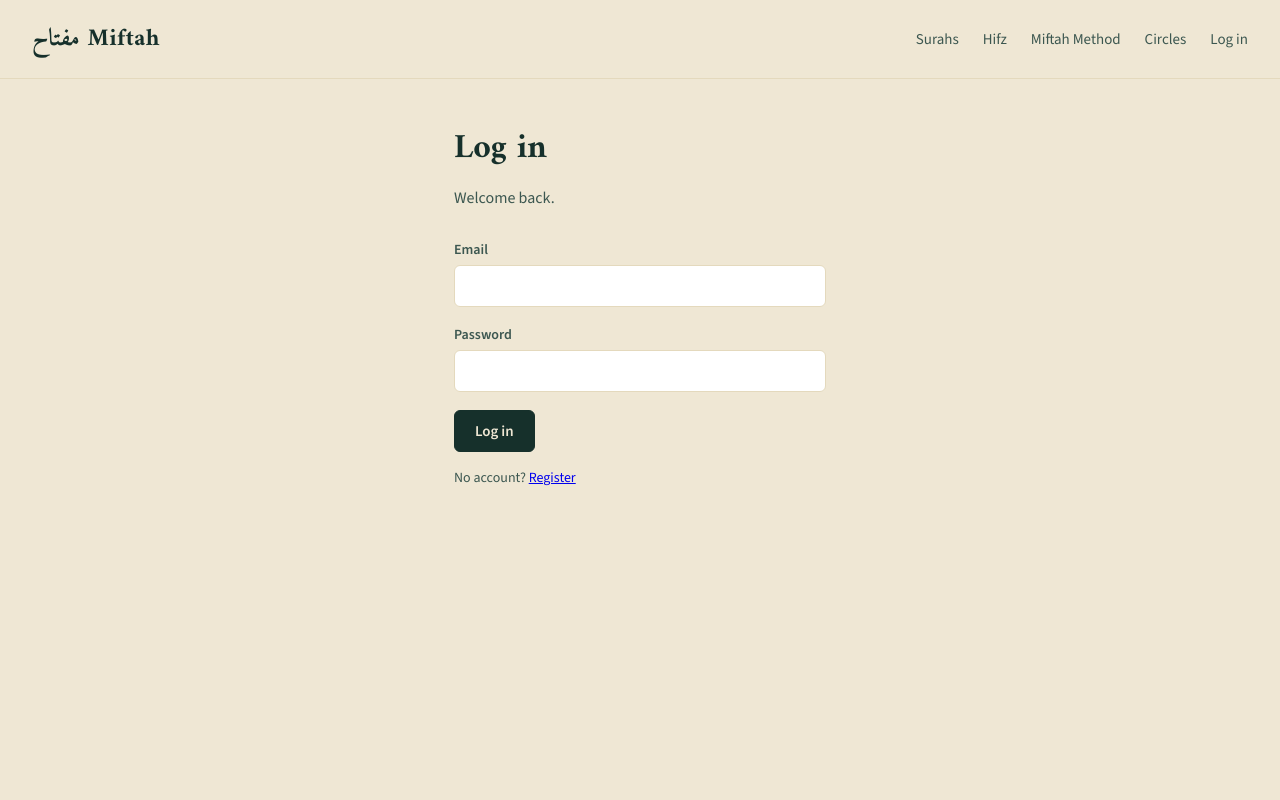
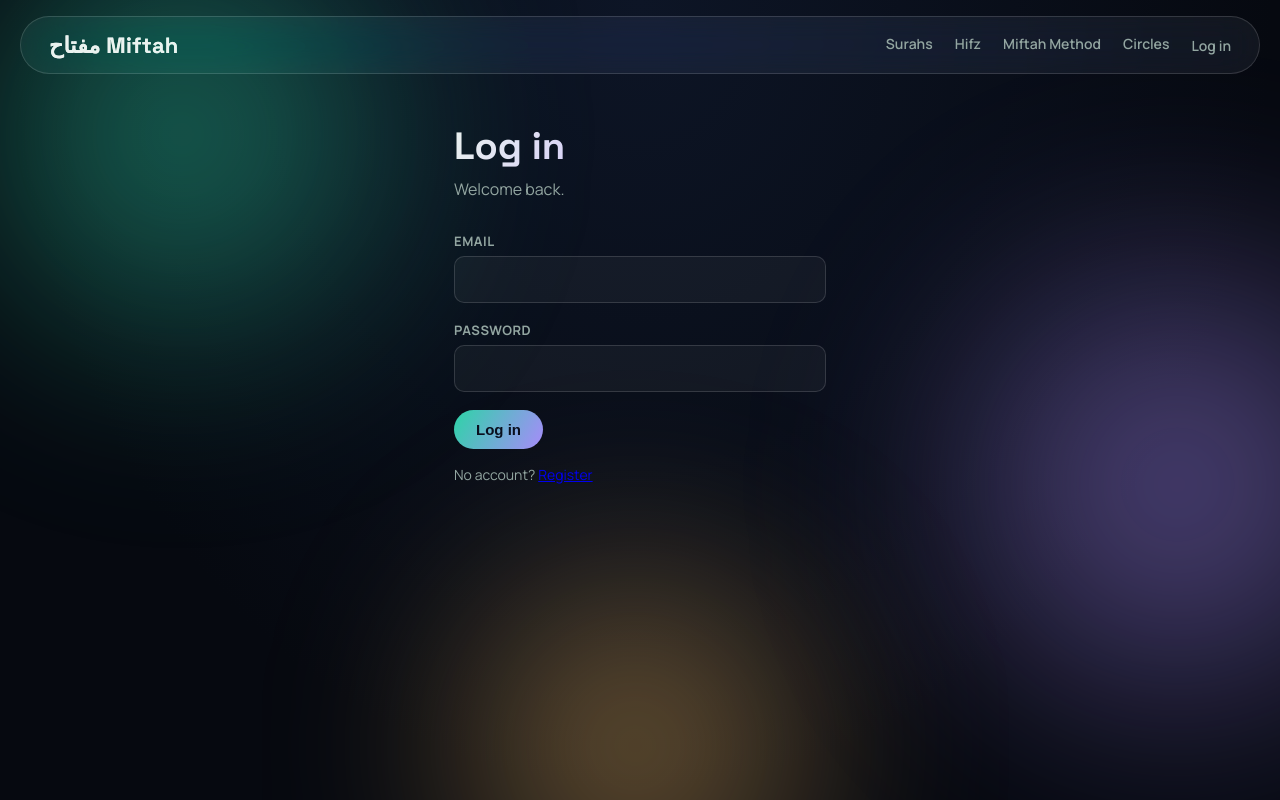
Before and after one commit to affaanzafar/miftahv2, a Next.js app in the folder frontend/: page /login in a window 1280 px wide. Built offline with nearby package versions, Linux system fonts and the light colour scheme; no server answers.

Commit message:
fix select dropdown styling and helper text overlap

```diff
--- a/frontend/app/globals.css
+++ b/frontend/app/globals.css
@@ -1,24 +1,41 @@
 /* -----------------------------------------------------------------------
-   Miftah design tokens
-   Palette: aged parchment ground, deep ink-teal for structure/text,
-   brass/gold for illumination accents (used sparingly — the signature
-   element is the illuminated ayah card, everything else stays quiet).
-   Type: Amiri (Naskh serif) for Arabic ayah display, Source Sans 3 for UI.
+   Miftah — vibrant glass theme
+   A dark cosmic ground with three jewel-tone accents (emerald growth,
+   amethyst illumination, amber mastery) drifting as soft blurred orbs.
+   Every panel is frosted glass floating above that field, and glows
+   softly on hover — illumination reinterpreted through light, not ink.
+   Type: Space Grotesk (display) + Manrope (UI) + Amiri (Arabic).
    -------------------------------------------------------------------- */
 
 :root {
-  --parchment: #efe7d4;
-  --parchment-deep: #e4d9bd;
-  --ink: #16302b;
-  --ink-soft: #3c5750;
-  --brass: #a8823c;
-  --brass-light: #cba85f;
-  --maroon: #7a2e2e;
-  --correct: #2f6b4f;
-  --wrong: #a3402f;
-  --missed: #b08a2e;
-  --added: #6b6b8a;
-  --radius: 6px;
+  --void: #0a0f1e;
+  --void-deep: #060910;
+  --emerald: #2dd4a7;
+  --emerald-soft: #7ee8c9;
+  --violet: #a78bfa;
+  --violet-soft: #cabbfb;
+  --gold: #fbbf66;
+  --gold-soft: #ffd699;
+  --mist: #eaf2ef;
+  --mist-soft: #93a6a1;
+  --wrong: #ff8a80;
+  --glass: rgba(255, 255, 255, 0.055);
+  --glass-strong: rgba(255, 255, 255, 0.09);
+  --glass-border: rgba(255, 255, 255, 0.14);
+  --radius: 16px;
+  --radius-sm: 10px;
+
+  /* legacy token aliases so any untouched inline styles still resolve */
+  --parchment: var(--void);
+  --parchment-deep: var(--glass-border);
+  --ink: var(--mist);
+  --ink-soft: var(--mist-soft);
+  --brass: var(--gold);
+  --brass-light: var(--gold-soft);
+  --maroon: var(--wrong);
+  --correct: var(--emerald);
+  --missed: var(--gold);
+  --added: var(--violet);
 }
 
 * {
@@ -29,53 +46,169 @@ html,
 body {
   margin: 0;
   padding: 0;
-  background: var(--parchment);
-  color: var(--ink);
-  font-family: "Source Sans 3", -apple-system, sans-serif;
+  background: var(--void);
+  color: var(--mist);
+  font-family: "Manrope", -apple-system, sans-serif;
+  min-height: 100%;
 }
 
 .app-shell {
+  position: relative;
   min-height: 100vh;
   display: flex;
   flex-direction: column;
+  isolation: isolate;
+  overflow-x: hidden;
+}
+
+/* ------------------------------ Orb field -------------------------------- */
+
+.bg-orbs {
+  position: fixed;
+  inset: 0;
+  z-index: -1;
+  overflow: hidden;
+  pointer-events: none;
+  background: radial-gradient(ellipse at top, #0d1526 0%, var(--void-deep) 70%);
+}
+
+.bg-orbs span {
+  position: absolute;
+  border-radius: 50%;
+  filter: blur(90px);
+  opacity: 0.55;
+}
+
+.bg-orbs span:nth-child(1) {
+  width: 560px;
+  height: 560px;
+  top: -160px;
+  left: -120px;
+  background: radial-gradient(circle, var(--emerald), transparent 70%);
+  animation: orb-drift-a 26s ease-in-out infinite;
+}
+
+.bg-orbs span:nth-child(2) {
+  width: 620px;
+  height: 620px;
+  top: 20%;
+  right: -220px;
+  background: radial-gradient(circle, var(--violet), transparent 70%);
+  animation: orb-drift-b 32s ease-in-out infinite;
+}
+
+.bg-orbs span:nth-child(3) {
+  width: 480px;
+  height: 480px;
+  bottom: -200px;
+  left: 30%;
+  background: radial-gradient(circle, var(--gold), transparent 70%);
+  animation: orb-drift-c 30s ease-in-out infinite;
+}
+
+@keyframes orb-drift-a {
+  0%, 100% { transform: translate(0, 0) scale(1); }
+  50% { transform: translate(60px, 40px) scale(1.08); }
+}
+
+@keyframes orb-drift-b {
+  0%, 100% { transform: translate(0, 0) scale(1); }
+  50% { transform: translate(-50px, 60px) scale(1.05); }
+}
+
+@keyframes orb-drift-c {
+  0%, 100% { transform: translate(0, 0) scale(1); }
+  50% { transform: translate(40px, -50px) scale(1.1); }
+}
+
+@media (prefers-reduced-motion: reduce) {
+  .bg-orbs span {
+    animation: none !important;
+  }
+  * {
+    animation-duration: 0.001ms !important;
+    transition-duration: 0.001ms !important;
+  }
 }
 
 /* -------------------------------- Nav ---------------------------------- */
 
 .nav {
+  position: sticky;
+  top: 0;
+  z-index: 50;
   display: flex;
   align-items: center;
   justify-content: space-between;
-  padding: 18px 32px;
-  border-bottom: 1px solid var(--parchment-deep);
-  background: var(--parchment);
+  padding: 14px 28px;
+  margin: 16px 20px 0;
+  border-radius: 999px;
+  background: var(--glass);
+  border: 1px solid var(--glass-border);
+  backdrop-filter: blur(18px) saturate(160%);
+  -webkit-backdrop-filter: blur(18px) saturate(160%);
+  transition: background 0.25s ease, box-shadow 0.25s ease, border-color 0.25s ease;
+}
+
+.nav-scrolled {
+  background: var(--glass-strong);
+  box-shadow: 0 8px 32px rgba(0, 0, 0, 0.35);
+  border-color: rgba(255, 255, 255, 0.22);
 }
 
 .nav-brand {
-  font-family: "Amiri", serif;
-  font-size: 24px;
+  font-family: "Space Grotesk", serif;
+  font-size: 22px;
   font-weight: 700;
-  color: var(--ink);
-  letter-spacing: 0.02em;
+  color: var(--mist);
+  letter-spacing: 0.01em;
   text-decoration: none;
+  background: linear-gradient(120deg, var(--mist) 40%, var(--emerald-soft));
+  -webkit-background-clip: text;
+  background-clip: text;
 }
 
 .nav-links {
   display: flex;
-  gap: 24px;
+  gap: 22px;
   align-items: center;
 }
 
 .nav-links a {
-  color: var(--ink-soft);
+  color: var(--mist-soft);
   text-decoration: none;
-  font-size: 15px;
-  font-weight: 500;
+  font-size: 14px;
+  font-weight: 600;
 }
 
 .nav-links a:hover,
 .nav-links a:focus-visible {
-  color: var(--brass);
+  color: var(--gold-soft);
+}
+
+.nav-link {
+  position: relative;
+  color: var(--mist-soft);
+  text-decoration: none;
+  font-size: 14px;
+  font-weight: 600;
+  padding-bottom: 4px;
+  display: inline-block;
+}
+
+.nav-link:hover,
+.nav-link:focus-visible {
+  color: var(--gold-soft);
+}
+
+.nav-underline {
+  position: absolute;
+  left: 0;
+  right: 0;
+  bottom: -6px;
+  height: 2px;
+  border-radius: 999px;
+  background: linear-gradient(90deg, var(--emerald), var(--gold));
 }
 
 /* ------------------------------- Layout --------------------------------- */
@@ -85,57 +218,64 @@ body {
   width: 100%;
   max-width: 880px;
   margin: 0 auto;
-  padding: 40px 24px 80px;
+  padding: 48px 24px 100px;
 }
 
 h1.page-title {
-  font-family: "Amiri", serif;
-  font-size: 34px;
+  font-family: "Space Grotesk", serif;
+  font-size: 38px;
+  font-weight: 700;
   margin: 0 0 8px;
+  background: linear-gradient(120deg, var(--mist), var(--violet-soft) 60%, var(--gold-soft));
+  -webkit-background-clip: text;
+  background-clip: text;
+  color: transparent;
 }
 
 .page-subtitle {
-  color: var(--ink-soft);
+  color: var(--mist-soft);
   margin: 0 0 32px;
   font-size: 16px;
 }
 
 /* --------------------------- Illuminated card ---------------------------
-   Signature element: an ayah panel bordered like manuscript illumination —
-   a brass hairline rule with corner flourishes drawn in CSS, used only
-   around Quran text (the recitation view), never decoratively elsewhere.
+   Signature element: the manuscript-illumination idea, reborn as light.
+   A glass panel with a soft conic glow that sweeps in on hover, standing
+   in for the old ink-and-brass corner flourishes.
    -------------------------------------------------------------------- */
 
 .illuminated-card {
   position: relative;
-  background: #f7f2e4;
-  border: 1px solid var(--brass);
+  background: var(--glass-strong);
+  border: 1px solid var(--glass-border);
   border-radius: var(--radius);
   padding: 36px 32px;
   margin-bottom: 24px;
-}
-
-.illuminated-card::before,
-.illuminated-card::after {
-  content: "";
-  position: absolute;
-  width: 18px;
-  height: 18px;
-  border: 2px solid var(--brass-light);
+  backdrop-filter: blur(16px) saturate(150%);
+  -webkit-backdrop-filter: blur(16px) saturate(150%);
+  overflow: hidden;
+  transition: transform 0.3s cubic-bezier(0.22, 1, 0.36, 1), box-shadow 0.3s ease, border-color 0.3s ease;
 }
 
 .illuminated-card::before {
-  top: -1px;
-  left: -1px;
-  border-right: none;
-  border-bottom: none;
+  content: "";
+  position: absolute;
+  inset: -2px;
+  background: conic-gradient(from 0deg, var(--emerald), var(--violet), var(--gold), var(--emerald));
+  opacity: 0;
+  z-index: -1;
+  filter: blur(18px);
+  transition: opacity 0.35s ease;
 }
 
-.illuminated-card::after {
-  bottom: -1px;
-  right: -1px;
-  border-left: none;
-  border-top: none;
+.illuminated-card:hover {
+  transform: translateY(-3px);
+  border-color: rgba(255, 255, 255, 0.28);
+  box-shadow: 0 16px 40px rgba(0, 0, 0, 0.4);
+}
+
+.illuminated-card:hover::before {
+  opacity: 0.35;
 }
 
 .ayah-arabic {
@@ -144,6 +284,7 @@ h1.page-title {
   line-height: 2.1;
   text-align: right;
   direction: rtl;
+  color: var(--mist);
 }
 
 .ayah-word {
@@ -154,7 +295,7 @@ h1.page-title {
 }
 
 .ayah-word.correct {
-  color: var(--correct);
+  color: var(--emerald-soft);
 }
 
 .ayah-word.wrong {
@@ -163,23 +304,34 @@ h1.page-title {
 }
 
 .ayah-word.missed {
-  color: var(--missed);
-  opacity: 0.55;
+  color: var(--gold-soft);
+  opacity: 0.65;
 }
 
 .ayah-word.active {
-  background: var(--brass-light);
-  background: rgba(203, 168, 95, 0.35);
+  background: rgba(251, 191, 102, 0.28);
 }
 
 /* -------------------------------- Cards --------------------------------- */
 
 .card {
-  background: #fbf8f0;
-  border: 1px solid var(--parchment-deep);
-  border-radius: var(--radius);
+  position: relative;
+  background: var(--glass);
+  border: 1px solid var(--glass-border);
+  border-radius: var(--radius-sm);
   padding: 20px 24px;
   margin-bottom: 16px;
+  backdrop-filter: blur(14px) saturate(140%);
+  -webkit-backdrop-filter: blur(14px) saturate(140%);
+  transition: transform 0.22s cubic-bezier(0.22, 1, 0.36, 1), box-shadow 0.22s ease, border-color 0.22s ease, background 0.22s ease;
+  will-change: transform;
+}
+
+.card:hover {
+  transform: translateY(-3px);
+  background: var(--glass-strong);
+  box-shadow: 0 12px 32px rgba(0, 0, 0, 0.35);
+  border-color: rgba(255, 255, 255, 0.24);
 }
 
 .card-row {
@@ -192,10 +344,12 @@ h1.page-title {
 .card h3 {
   margin: 0 0 4px;
   font-size: 17px;
+  font-family: "Space Grotesk", serif;
+  color: var(--mist);
 }
 
 .muted {
-  color: var(--ink-soft);
+  color: var(--mist-soft);
   font-size: 14px;
 }
 
@@ -203,94 +357,126 @@ h1.page-title {
 
 label {
   display: block;
-  font-size: 14px;
-  font-weight: 600;
+  font-size: 13px;
+  font-weight: 700;
   margin-bottom: 6px;
-  color: var(--ink-soft);
+  color: var(--mist-soft);
+  text-transform: uppercase;
+  letter-spacing: 0.04em;
 }
 
 input[type="text"],
 input[type="email"],
 input[type="password"],
 input[type="date"],
+select,
 textarea {
   width: 100%;
-  padding: 10px 12px;
-  border: 1px solid var(--parchment-deep);
-  border-radius: var(--radius);
-  background: #fff;
+  padding: 12px 14px;
+  border: 1px solid var(--glass-border);
+  border-radius: var(--radius-sm);
+  background: rgba(255, 255, 255, 0.045);
   font-size: 15px;
   margin-bottom: 18px;
   font-family: inherit;
-  color: var(--ink);
+  color: var(--mist);
+}
+
+input::placeholder,
+textarea::placeholder {
+  color: rgba(234, 242, 239, 0.35);
 }
 
 input:focus-visible,
 textarea:focus-visible,
+select:focus-visible,
 button:focus-visible,
 a:focus-visible {
-  outline: 2px solid var(--brass);
+  outline: 2px solid var(--gold);
   outline-offset: 2px;
 }
 
 button {
-  font-family: inherit;
+  font-family: "Manrope", inherit;
   font-size: 15px;
-  font-weight: 600;
-  padding: 10px 20px;
-  border-radius: var(--radius);
-  border: 1px solid var(--ink);
-  background: var(--ink);
-  color: var(--parchment);
+  font-weight: 700;
+  padding: 11px 22px;
+  border-radius: 999px;
+  border: none;
+  background: linear-gradient(120deg, var(--emerald), var(--violet));
+  color: #0a0f1e;
   cursor: pointer;
+  transition: transform 0.15s cubic-bezier(0.34, 1.56, 0.64, 1), box-shadow 0.15s ease, opacity 0.15s ease, filter 0.2s ease;
+}
+
+button:hover:not(:disabled) {
+  transform: translateY(-1px) scale(1.03);
+  filter: brightness(1.08);
+  box-shadow: 0 8px 22px rgba(45, 212, 167, 0.28);
+}
+
+button:active:not(:disabled) {
+  transform: scale(0.97);
+  box-shadow: none;
 }
 
 button.secondary {
   background: transparent;
-  color: var(--ink);
+  color: var(--mist);
+  border: 1px solid var(--glass-border);
 }
 
 button.danger {
-  background: var(--maroon);
-  border-color: var(--maroon);
+  background: linear-gradient(120deg, var(--wrong), #ff5a75);
+  color: #1a0a0a;
 }
 
 button:disabled {
-  opacity: 0.5;
+  opacity: 0.4;
   cursor: not-allowed;
 }
 
 .error-banner {
-  background: #f6e2dd;
+  background: rgba(255, 138, 128, 0.12);
   border: 1px solid var(--wrong);
-  color: var(--wrong);
+  color: #ffb3ac;
   padding: 10px 14px;
-  border-radius: var(--radius);
+  border-radius: var(--radius-sm);
+  margin-bottom: 18px;
+  font-size: 14px;
+}
+
+.success-banner {
+  background: rgba(45, 212, 167, 0.12);
+  border: 1px solid var(--emerald);
+  color: var(--emerald-soft);
+  padding: 10px 14px;
+  border-radius: var(--radius-sm);
   margin-bottom: 18px;
   font-size: 14px;
 }
 
 .pill {
   display: inline-block;
-  padding: 3px 10px;
+  padding: 3px 12px;
   border-radius: 999px;
   font-size: 12px;
-  font-weight: 600;
+  font-weight: 700;
 }
 
 .pill.status-new {
-  background: #e9e5d6;
-  color: var(--ink-soft);
+  background: rgba(255, 255, 255, 0.08);
+  color: var(--mist-soft);
 }
 
 .pill.status-learning {
-  background: #f1e0b0;
-  color: #6b5316;
+  background: rgba(251, 191, 102, 0.18);
+  color: var(--gold-soft);
 }
 
 .pill.status-memorized {
-  background: #d7ead9;
-  color: var(--correct);
+  background: rgba(45, 212, 167, 0.18);
+  color: var(--emerald-soft);
 }
 
 /* --------------------------- Miftah Method ------------------------------- */
@@ -301,17 +487,19 @@ button:disabled {
   justify-content: space-between;
   gap: 16px;
   padding: 14px 20px;
-  border-radius: var(--radius);
+  border-radius: var(--radius-sm);
   margin-bottom: 20px;
-  background: #f1e0b0;
-  color: #6b5316;
-  font-weight: 600;
+  background: rgba(251, 191, 102, 0.14);
+  border: 1px solid rgba(251, 191, 102, 0.3);
+  color: var(--gold-soft);
+  font-weight: 700;
 }
 
 .phase-banner.phase-recall,
 .phase-banner.phase-cumulative {
-  background: #e4dcf1;
-  color: #4a3a6b;
+  background: rgba(167, 139, 250, 0.14);
+  border-color: rgba(167, 139, 250, 0.3);
+  color: var(--violet-soft);
 }
 
 .repeat-dots {
@@ -324,18 +512,19 @@ button:disabled {
   width: 14px;
   height: 14px;
   border-radius: 50%;
-  border: 2px solid var(--brass);
+  border: 2px solid var(--gold);
   background: transparent;
+  transition: background 0.2s ease;
 }
 
 .repeat-dot.filled {
-  background: var(--brass);
+  background: var(--gold);
 }
 
 .hidden-ayah-placeholder {
   text-align: center;
   padding: 40px 0;
-  color: var(--ink-soft);
+  color: var(--mist-soft);
   font-style: italic;
 }
 
@@ -351,24 +540,31 @@ button:disabled {
   display: flex;
   gap: 4px;
   margin-bottom: 24px;
-  border-bottom: 1px solid var(--parchment-deep);
+  border-bottom: 1px solid var(--glass-border);
 }
 
 .tab-button {
   background: transparent;
   border: none;
+  border-radius: 0;
   border-bottom: 2px solid transparent;
-  border-radius: 0;
   padding: 10px 4px;
   margin-right: 24px;
-  font-weight: 600;
-  color: var(--ink-soft);
+  font-weight: 700;
+  color: var(--mist-soft);
   cursor: pointer;
+  box-shadow: none;
+}
+
+.tab-button:hover:not(:disabled) {
+  transform: none;
+  filter: none;
+  box-shadow: none;
 }
 
 .tab-button.active {
-  color: var(--ink);
-  border-bottom-color: var(--brass);
+  color: var(--mist);
+  border-bottom-color: var(--gold);
 }
 
 .search-row {
@@ -387,7 +583,7 @@ button:disabled {
 .progress-bar-track {
   width: 100%;
   height: 8px;
-  background: var(--parchment-deep);
+  background: rgba(255, 255, 255, 0.08);
   border-radius: 999px;
   overflow: hidden;
   margin: 8px 0 4px;
@@ -395,7 +591,7 @@ button:disabled {
 
 .progress-bar-fill {
   height: 100%;
-  background: var(--brass);
+  background: linear-gradient(90deg, var(--emerald), var(--gold));
   border-radius: 999px;
 }
 
@@ -406,7 +602,7 @@ button:disabled {
   align-items: center;
   justify-content: space-between;
   padding: 8px 0;
-  border-top: 1px solid var(--parchment-deep);
+  border-top: 1px solid var(--glass-border);
 }
 
 .member-row:first-child {
@@ -423,13 +619,3 @@ button:disabled {
   margin-bottom: 0;
   flex: 1;
 }
-
-.success-banner {
-  background: #d7ead9;
-  border: 1px solid var(--correct);
-  color: var(--correct);
-  padding: 10px 14px;
-  border-radius: var(--radius);
-  margin-bottom: 18px;
-  font-size: 14px;
-}
--- a/frontend/app/layout.js
+++ b/frontend/app/layout.js
@@ -12,12 +12,19 @@ export default function RootLayout({ children }) {
         <link rel="preconnect" href="https://fonts.googleapis.com" />
         <link rel="preconnect" href="https://fonts.gstatic.com" crossOrigin="true" />
         <link
-          href="https://fonts.googleapis.com/css2?family=Amiri:ital,wght@0,400;0,700;1,400&family=Source+Sans+3:wght@400;500;600;700&display=swap"
+          href="https://fonts.googleapis.com/css2?family=Amiri:ital,wght@0,400;0,700;1,400&family=Space+Grotesk:wght@500;700&family=Manrope:wght@400;500;600;700;800&display=swap"
           rel="stylesheet"
         />
       </head>
       <body>
-        <div className="app-shell">{children}</div>
+        <div className="app-shell">
+          <div className="bg-orbs" aria-hidden="true">
+            <span></span>
+            <span></span>
+            <span></span>
+          </div>
+          {children}
+        </div>
       </body>
     </html>
   );
--- a/frontend/components/Nav.js
+++ b/frontend/components/Nav.js
@@ -1,12 +1,32 @@
 "use client";
 
+import { useEffect, useState } from "react";
 import Link from "next/link";
-import { useRouter } from "next/navigation";
+import { usePathname, useRouter } from "next/navigation";
+import { motion } from "framer-motion";
 import { clearToken, getToken } from "../lib/api";
+
+const LINKS = [
+  { href: "/", label: "Surahs" },
+  { href: "/hifz", label: "Hifz" },
+  { href: "/miftah-method", label: "Miftah Method" },
+  { href: "/circles", label: "Circles" },
+];
 
 export default function Nav() {
   const router = useRouter();
+  const pathname = usePathname();
   const loggedIn = typeof window !== "undefined" && !!getToken();
+  const [scrolled, setScrolled] = useState(false);
+
+  useEffect(() => {
+    function onScroll() {
+      setScrolled(window.scrollY > 8);
+    }
+    onScroll();
+    window.addEventListener("scroll", onScroll, { passive: true });
+    return () => window.removeEventListener("scroll", onScroll);
+  }, []);
 
   function logout() {
     clearToken();
@@ -14,15 +34,26 @@ export default function Nav() {
   }
 
   return (
-    <nav className="nav">
+    <nav className={`nav${scrolled ? " nav-scrolled" : ""}`}>
       <Link href="/" className="nav-brand">
         مفتاح Miftah
       </Link>
       <div className="nav-links">
-        <Link href="/">Surahs</Link>
-        <Link href="/hifz">Hifz</Link>
-        <Link href="/miftah-method">Miftah Method</Link>
-        <Link href="/circles">Circles</Link>
+        {LINKS.map((link) => {
+          const active = pathname === link.href;
+          return (
+            <Link key={link.href} href={link.href} className="nav-link">
+              {link.label}
+              {active && (
+                <motion.div
+                  layoutId="nav-underline"
+                  className="nav-underline"
+                  transition={{ type: "spring", stiffness: 380, damping: 30 }}
+                />
+              )}
+            </Link>
+          );
+        })}
         {loggedIn ? (
           <button className="secondary" onClick={logout}>
             Log out
--- a/frontend/package.json
+++ b/frontend/package.json
@@ -8,6 +8,7 @@
     "start": "next start"
   },
   "dependencies": {
+    "framer-motion": "^12.42.2",
     "next": "14.2.5",
     "react": "18.3.1",
     "react-dom": "18.3.1"
```
Also changed, not shown: frontend/app/hifz/page.js (+4 -3 lines), frontend/app/miftah-method/page.js (+7 -19 lines), frontend/app/page.js (+41 -4 lines), frontend/components/AnimatedNumber.js (added, +21 -0 lines), 1 other file (tests, documents, lock files or other folders).
